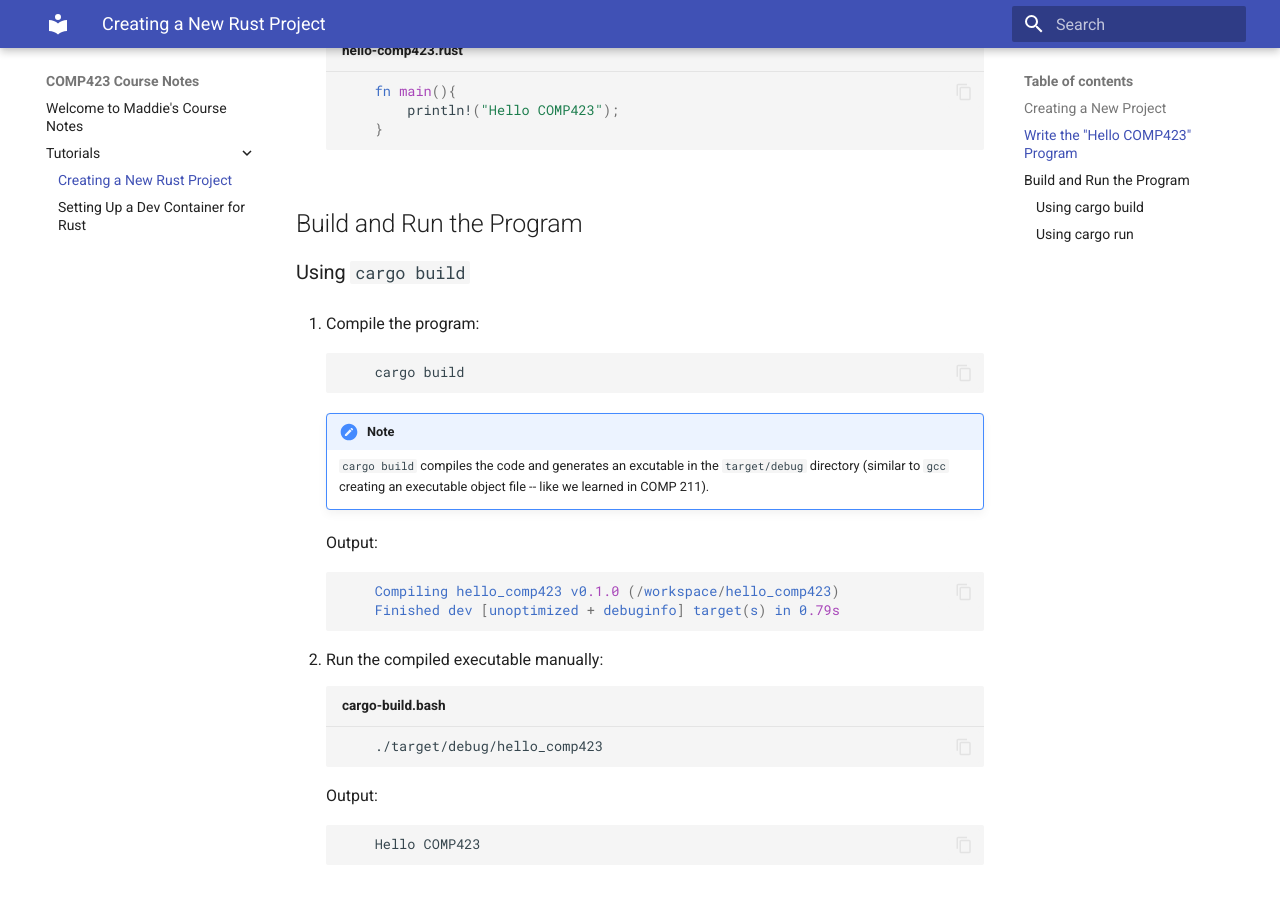
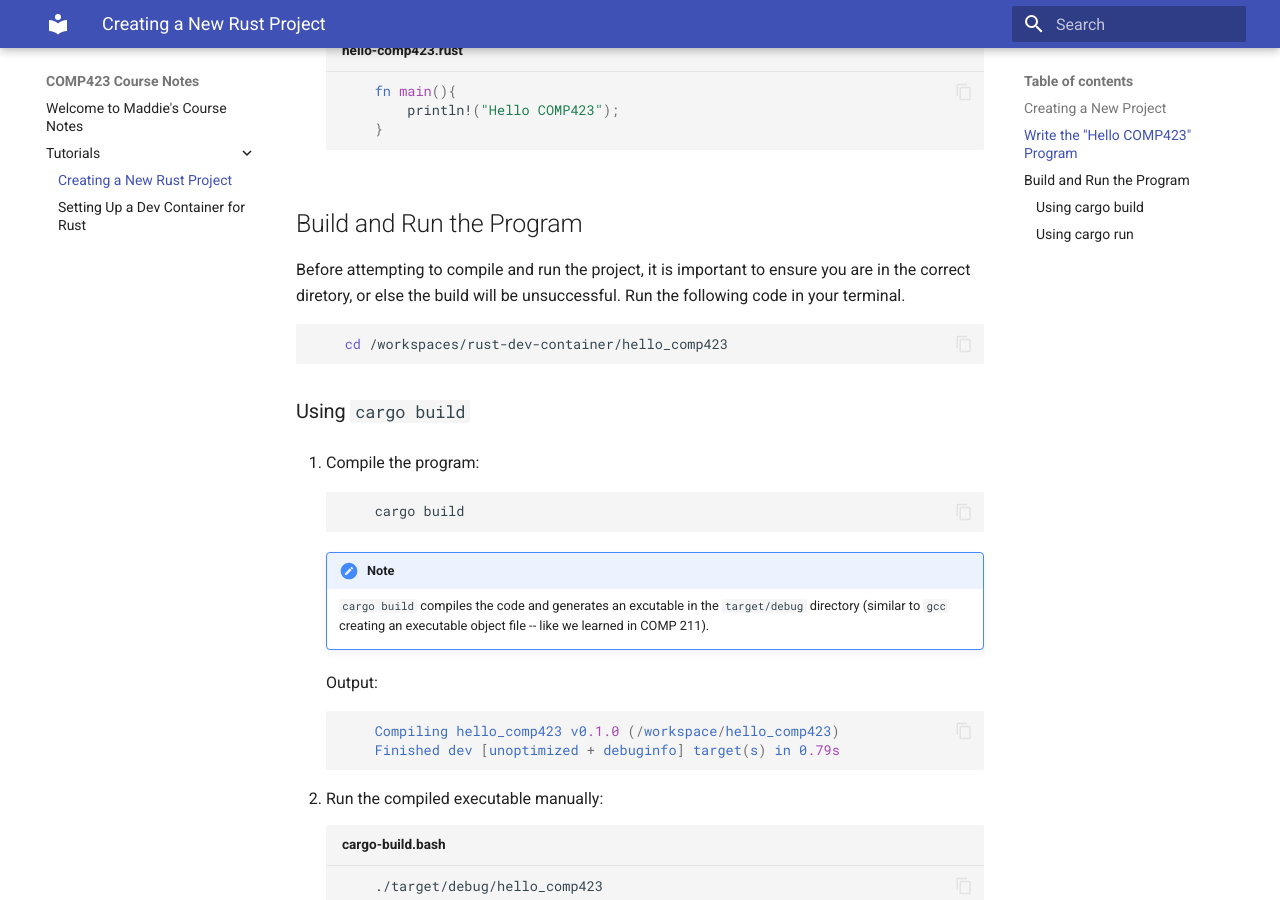
Before and after one commit to mbclark37/comp423-course-notes, an MkDocs documentation site: the page built from docs/tutorials/new-rust-project.md, in a window 1280 px wide and 900 px high, scrolled down 770 px. Built offline with MkDocs 1.6.1 and Material for MkDocs 9.7.7, drawn with Linux system fonts in a browser that asks for light colours.

Commit message:
further work on Rust instructions

````diff
--- a/docs/tutorials/new-rust-project.md
+++ b/docs/tutorials/new-rust-project.md
@@ -25,6 +25,12 @@ In this tutorial, you will learn how to create a new project, write a basic "Hel
     ```
 
 ## Build and Run the Program
+Before attempting to compile and run the project, it is important to ensure you are in the correct diretory, or else the build will be unsuccessful. Run the following code in your terminal.
+
+```bash
+    cd /workspaces/rust-dev-container/hello_comp423
+```
+
 ### Using `cargo build`
 1. Compile the program:
     ```
````
